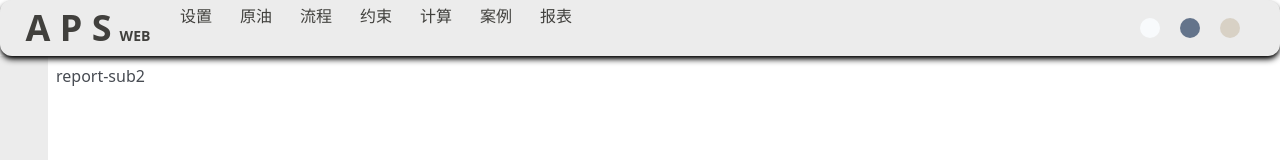
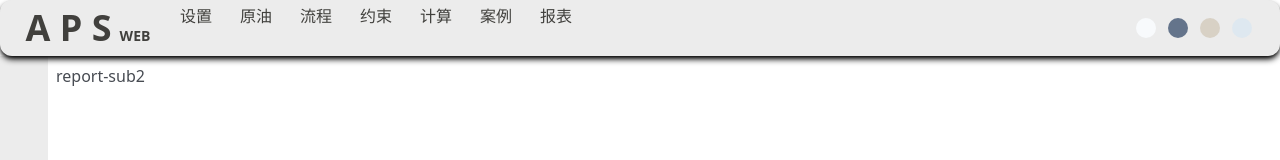
Before and after one commit to GSemir0418/demo23-11-20, a React (Vite) app: page /report/report-sub2 in a window 1280 px wide. Shown: the top 160 px of the page. Built offline with nearby package versions, Linux system fonts and the light colour scheme; some icons are missing.

Commit message:
UI: blue theme

```diff
--- a/src/components/Header.tsx
+++ b/src/components/Header.tsx
@@ -86,9 +86,10 @@ export const Header: React.FC<Props> = () => {
         <HorizontalMenu routes={FAKE_ROUTES} fold={fold} unfold={() => { setFold(false) }} />
       </div>
       <div className="w-40 flex-shrink-0 flex justify-center items-center">
-        <div className="h-5 w-5 rounded-full bg-slate-50 mr-5" onClick={() => { setTheme('light') }} />
-        <div className="h-5 w-5 rounded-full bg-slate-500 mr-5" onClick={() => { setTheme('dark') }} />
-        <div className="h-5 w-5 rounded-full bg-[#d8d1c5] mr-5" onClick={() => { setTheme('warm') }} />
+        <div className="h-5 w-5 rounded-full bg-slate-50 mr-3" onClick={() => { setTheme('light') }} />
+        <div className="h-5 w-5 rounded-full bg-slate-500 mr-3" onClick={() => { setTheme('dark') }} />
+        <div className="h-5 w-5 rounded-full bg-[#d8d1c5] mr-3" onClick={() => { setTheme('warm') }} />
+        <div className="h-5 w-5 rounded-full bg-[#dee8f0] mr-3" onClick={() => { setTheme('blue') }} />
       </div>
       <div className="absolute right-1 bottom-1 cursor-pointer" onClick={toggleFold}>
         {fold
--- a/src/store/useThemeStore.ts
+++ b/src/store/useThemeStore.ts
@@ -1,7 +1,7 @@
 import { create } from 'zustand'
 
 interface useThemeStoreType {
-  theme: 'light' | 'dark' | 'warm'
+  theme: 'light' | 'dark' | 'warm' | 'blue'
   setTheme: (t: useThemeStoreType['theme']) => void
 }
 export const useThemeStore = create<useThemeStoreType>((set, _get) => ({
--- a/src/theme.less
+++ b/src/theme.less
@@ -39,7 +39,7 @@
   --main-text: #474b52;
   --header-bg: #c6beb1;
   --header-text: #4f4e4a;
-  --header-top-high: #888062;
+  --header-top-high: #9c9579;
   --header-bottom-high: #414141;
   --sider-bg: #e4dbcb;
   --sider-text: #4f4e4a;
@@ -50,3 +50,20 @@
   --scroll-bar-thumb-bg: #c7bfb1;
   --scroll-bar-thumb-hover: #c5bdaf;
 }
+.theme-blue {
+  --global-bg: #dee8f0;
+  --main-bg: #dee8f0;
+  --main-text: #292a2c;
+  --header-bg: #6e9bc5;
+  --header-text: #242322;
+  --header-top-high: #19325f;
+  --header-bottom-high: #a1b4c5;
+  --sider-bg: #c6def1;
+  --sider-text: #4f4e4a;
+  --sider-text-high: #559ada;
+  --sider-child-high: #6e9bc542;
+  --sider-child-bg: #b6cee4;
+  --scroll-bar-bg: #c6def1;
+  --scroll-bar-thumb-bg: #bad0e2;
+  --scroll-bar-thumb-hover: #acc0d1;
+}
```
